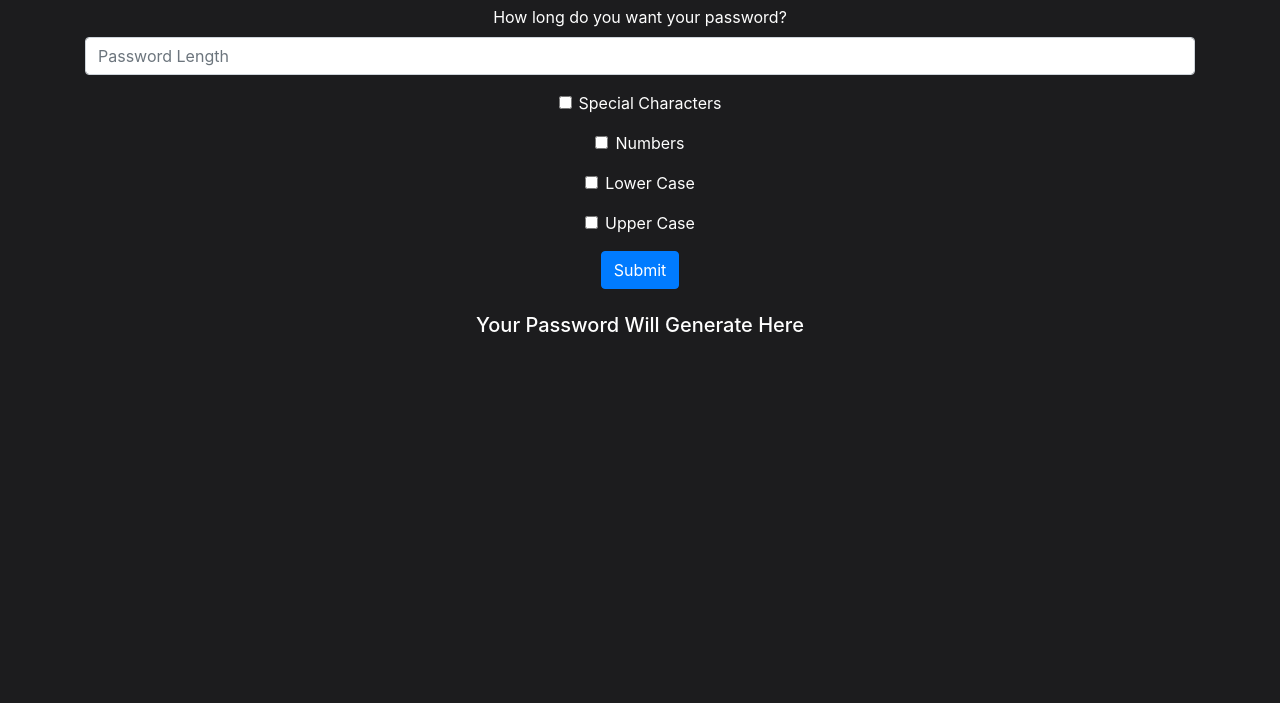
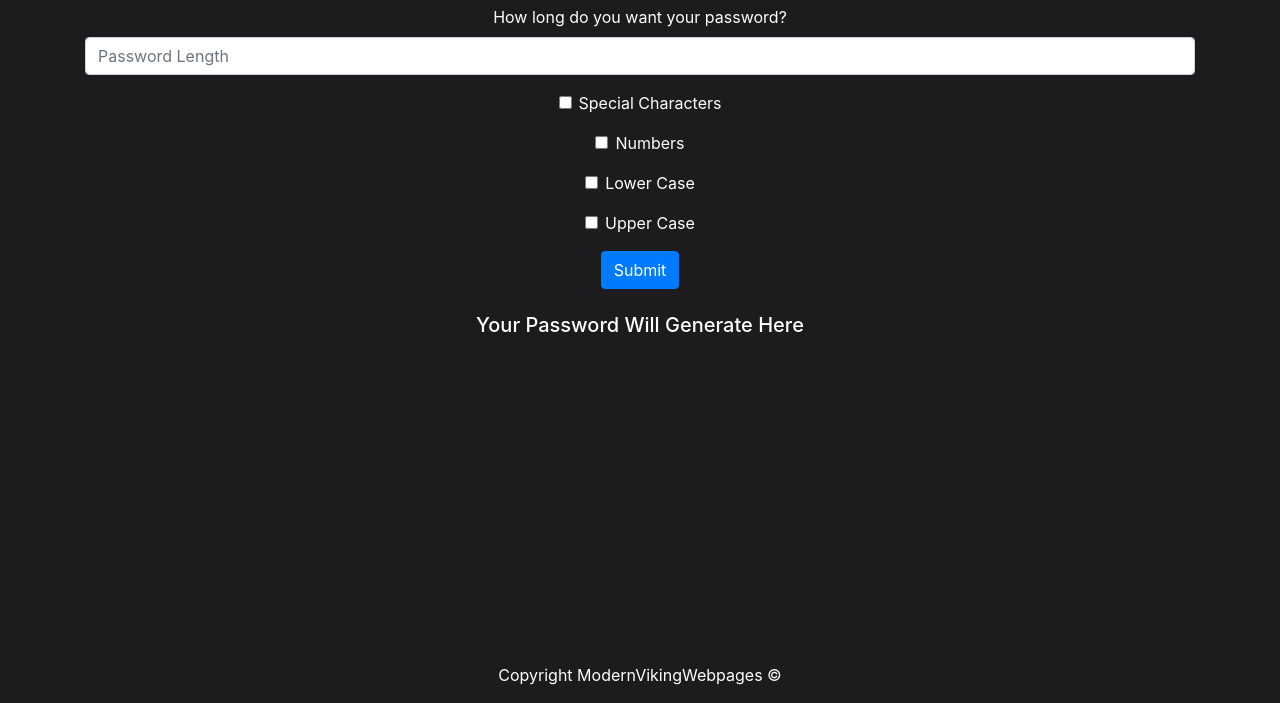
Before and after one commit to Zero-Day-Nyx/passwordGenerator, a plain HTML site: page index.html in a window 1280 px wide. Shown: the part 97-800 px from the top of the page. Drawn offline with nearby package versions, Linux system fonts and the light colour scheme.

Commit message:
added footer

```diff
--- a/index.html
+++ b/index.html
@@ -74,7 +74,16 @@
 
           <h5 id="newPass">Your Password Will Generate Here</h5>
 
+          <div class= container>
+            <footer class="footer fixed-bottom">
+              <div id="footer" class="container">
 
+                <p id="foot">Copyright ModernVikingWebpages &copy;
+                </p>
+
+              </div>
+            </footer>
+          </div>
 </div>
     <!-- Javascript Link-->
     <script src="index.js"></script>
```
